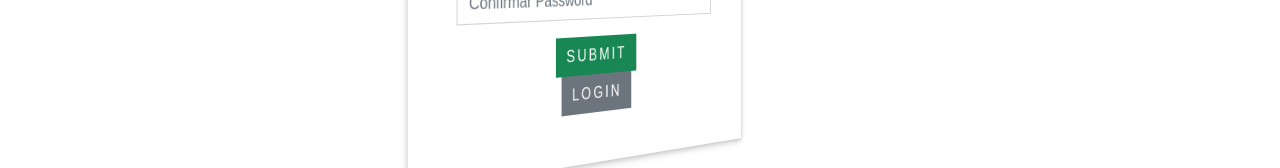
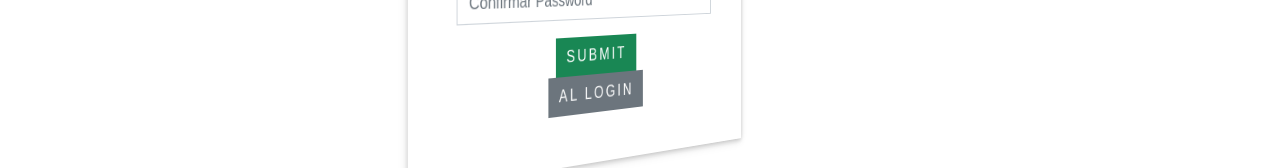
Before and after one commit to frodriguez84/DevHelper, a Vue app: page /registro in a window 1280 px wide. Shown: the part 340-508 px from the top of the page. Built offline with nearby package versions, Linux system fonts and the light colour scheme.

Commit message:
add validation

```diff
--- a/src/views/LogIn.vue
+++ b/src/views/LogIn.vue
@@ -16,14 +16,14 @@
             id="login"
             class="fadeIn second"
             name="login"
-            placeholder="Usuario"
+            placeholder="Usuario" v-model="usuario"
           />
           <input
             type="text"
             id="password"
             class="fadeIn third"
             name="login"
-            placeholder="Password"
+            placeholder="Password" v-model="password"
           />
           <input
             type="submit"
@@ -85,6 +85,8 @@ export default {
     return {
       titulo: "Prueba de Data",
       num: 0,
+      usuario:"",
+      password:"",
     };
   },
 
--- a/src/views/Registro.vue
+++ b/src/views/Registro.vue
@@ -47,7 +47,7 @@
             <button @click="registro" type="submit" class="btn btn-success btn-block">
               Submit </button>
             </form>
-          <button @click="login" class="btn btn-secondary"> Login</button>
+          <button @click="login" class="btn btn-secondary">Al Login</button>
         </article>
       </section>
     </div>
```
